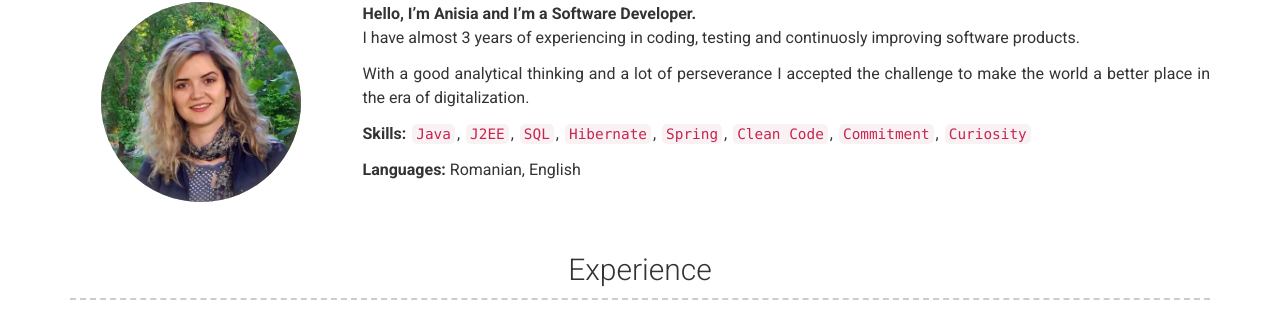
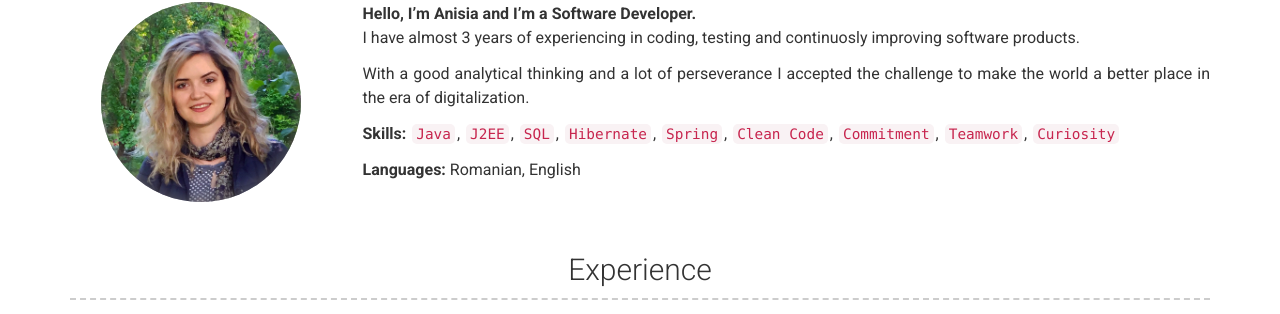
Before and after one commit to anisia-lupu/anisia-lupu, a Jekyll site: the page built from index.md, in a window 1280 px wide. Shown: the part 212-526 px from the top of the page. Built offline with Jekyll 4.4.1, drawn with Linux system fonts in a browser that asks for light colours.

Commit message:
Update cv

```diff
--- a/_config.yml
+++ b/_config.yml
@@ -30,7 +30,7 @@ about_content: | # this will include new lines to allow paragraphs
 
   With a good analytical thinking and a lot of perseverance I accepted the challenge to make the world a better place in the era of digitalization.
 
-  **Skills:** `Java`,  `J2EE`, `SQL`, `Hibernate`, `Spring`, `Clean Code`, `Commitment`, `Curiosity`
+  **Skills:** `Java`,  `J2EE`, `SQL`, `Hibernate`, `Spring`, `Clean Code`, `Commitment`, `Teamwork`, `Curiosity`
 
   **Languages:** Romanian, English
 
```
